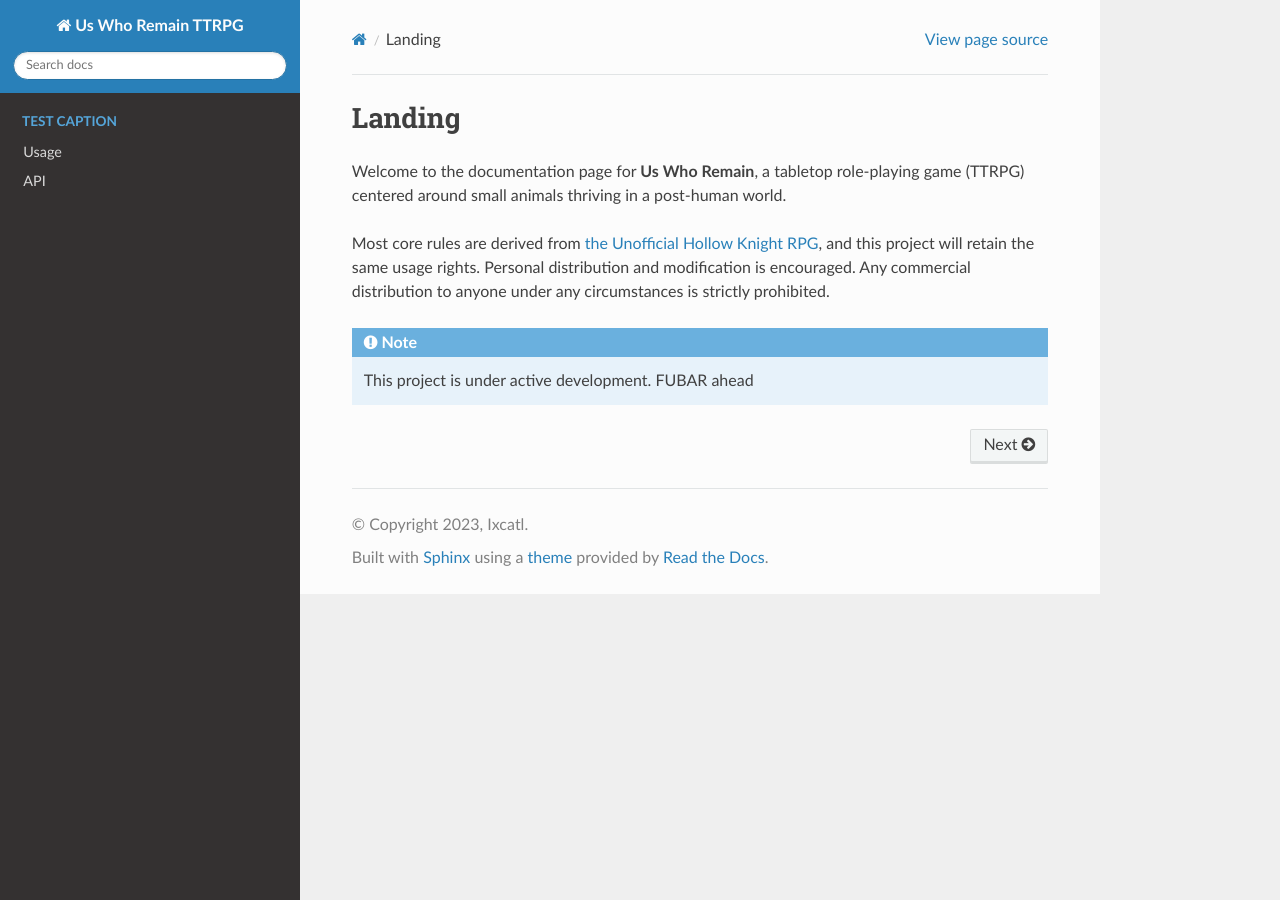
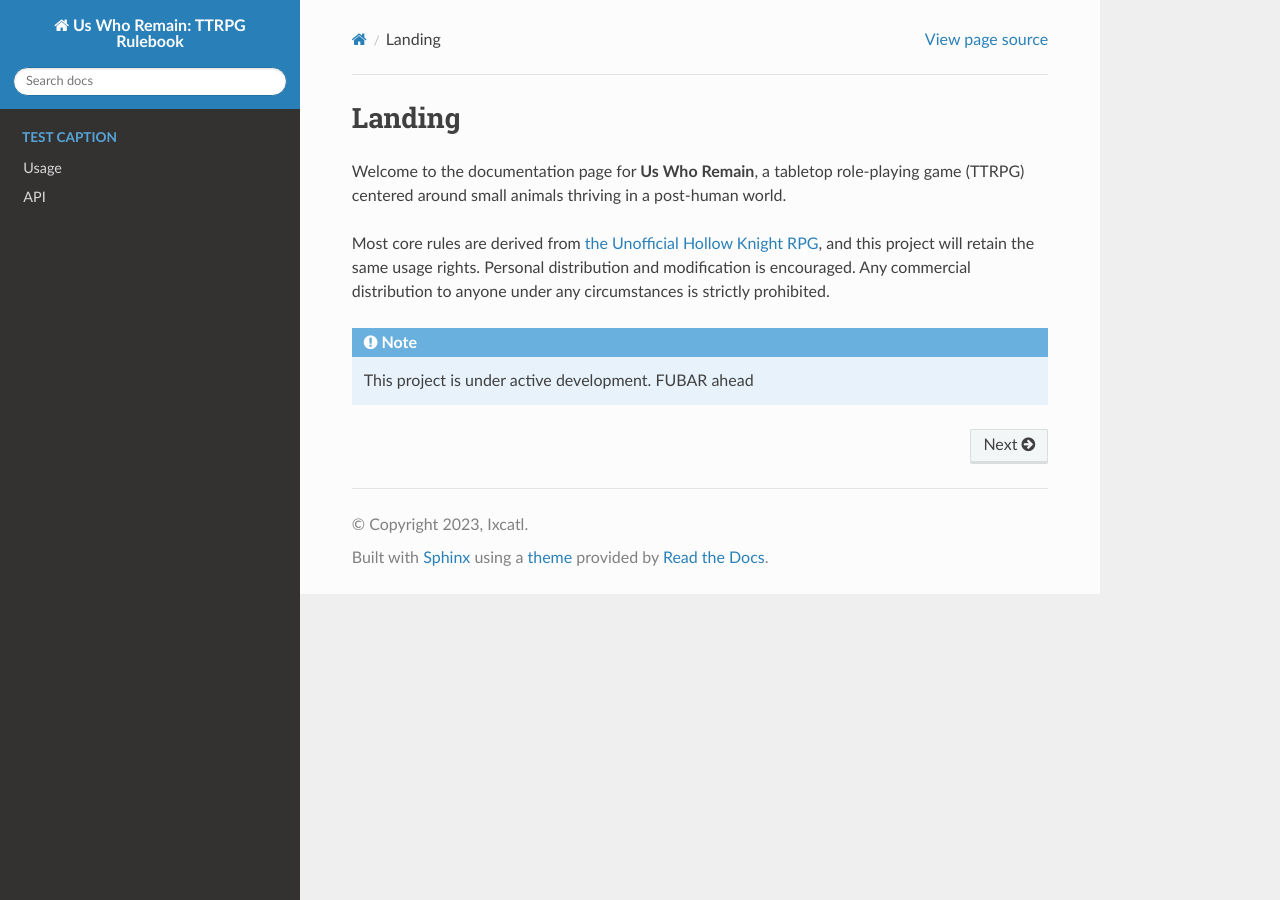
Before and after one commit to Ixcatl/fables_novasophonia, a Sphinx documentation site: the page built from docs/index.rst, in a window 1280 px wide. Built offline with Sphinx 7.4.7 and the Read the Docs theme 2.0.0, drawn with Linux system fonts in a browser that asks for light colours.

Commit message:
Update conf.py

```diff
--- a/docs/conf.py
+++ b/docs/conf.py
@@ -2,7 +2,7 @@
 
 # -- Project information
 
-project = 'Us Who Remain TTRPG'
+project = 'Us Who Remain: TTRPG Rulebook'
 copyright = '2023, Ixcatl'
 author = 'Ixcatl'
 
@@ -30,7 +30,7 @@
 # -- Options for HTML output
 
 html_theme = 'sphinx_rtd_theme'
-html_title = 'Us Who Remain TTRPG handbook'
+html_title = 'Us Who Remain: TTRPG Rulebook'
 html_theme_options = {
     'display_version': False
 }
```
